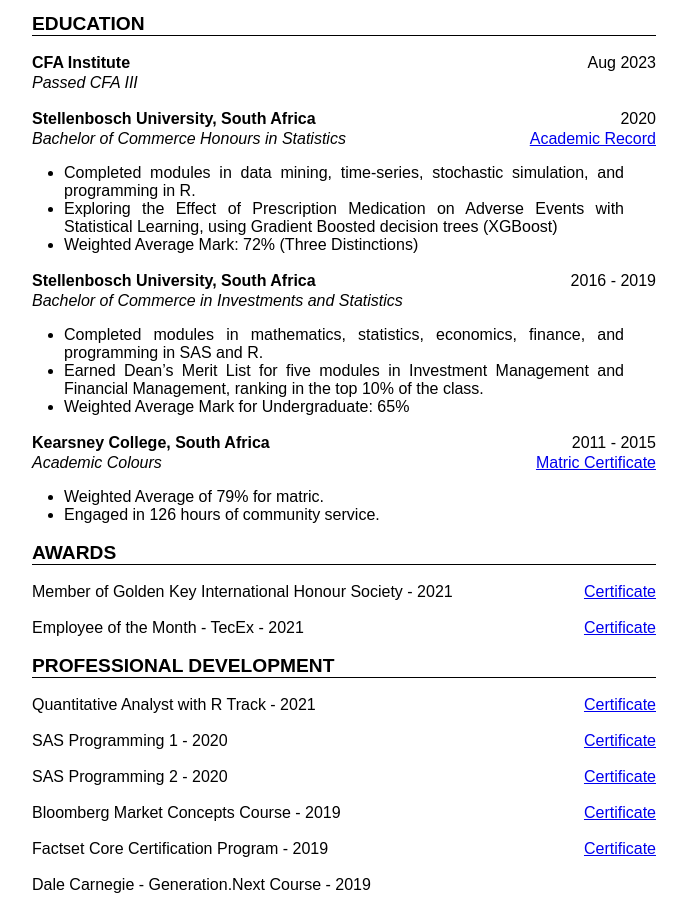
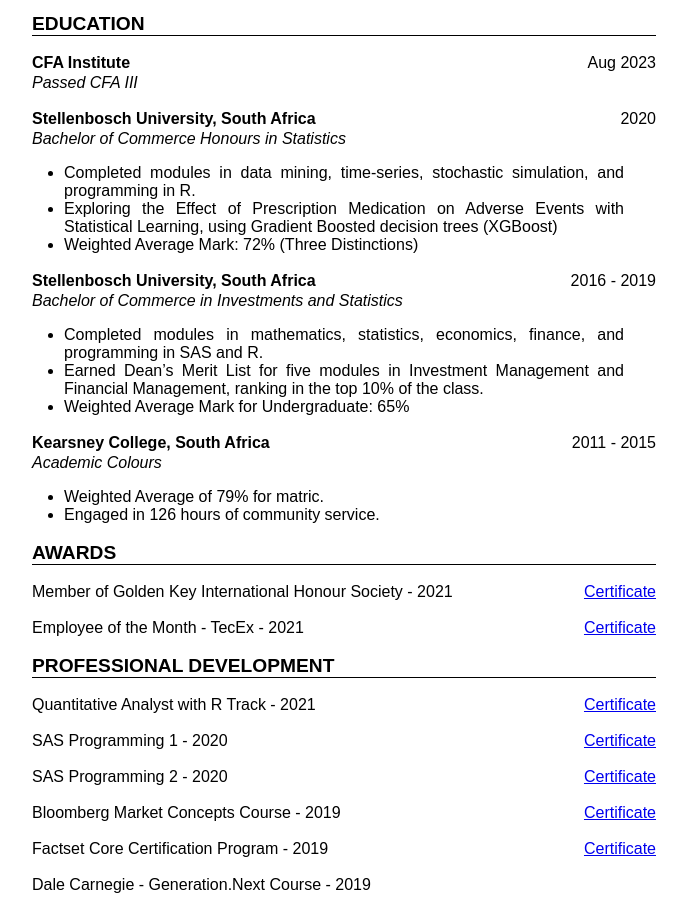
Before and after one commit to LiamRall/cv, a plain HTML site: page index.html in a window 1280 px wide. Shown: the part 1020-1929 px from the top of the page, without its empty margins (296-983 px from the left). Drawn offline with Linux system fonts and the light colour scheme; a web font is replaced by a local one.

Commit message:
Remove academic transcripts and links from CV
Removed university transcript links and deleted associated PDF files to maintain privacy.

```diff
--- a/index.html
+++ b/index.html
@@ -167,8 +167,7 @@
             </div>
             <div class="place-container">
                 <div><i>Bachelor of Commerce Honours in Statistics</i></div>
-                <div><a href="docs/education/LRall_Academic_Transcript.pdf" target="_blank"
-                        rel="noopener noreferrer">Academic Record</a></div>
+                <div><a href="#"></a></div>
             </div>
             <div class=" list-container">
                 <ul>
@@ -215,8 +214,7 @@
             </div>
             <div class="place-container">
                 <div><i>Academic Colours</i></div>
-                <div><a href="docs/education/Secondary Education Academic Results.pdf" target="_blank"
-                        rel="noopener noreferrer">Matric Certificate</a>
+                <div><a href="#"></a>
                 </div>
             </div>
             <div class=" list-container">
```
Also changed, not shown: 2 other files.
